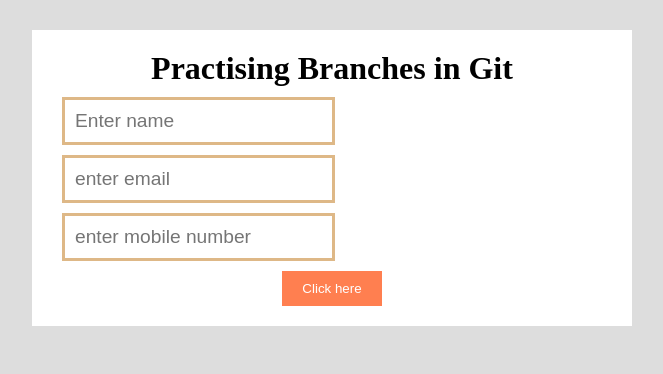
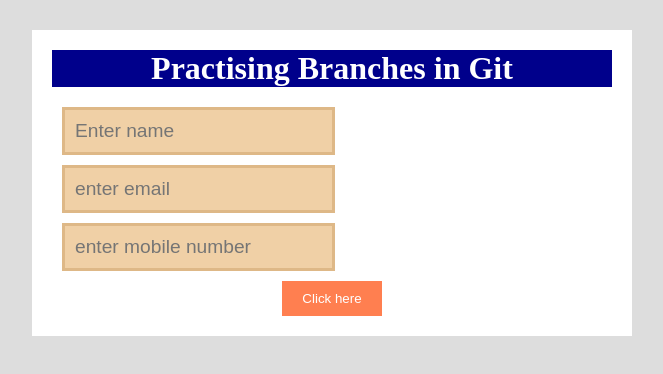
Before and after one commit to AshutoshKr1098/RegistrationForm-Regex-, a plain HTML site: page index.html in a window 1280 px wide. Shown: the whole page, without its empty margins (308-971 px from the left). Drawn offline with Linux system fonts and the light colour scheme.

Commit message:
added background color to input and h1

```diff
--- a/style.css
+++ b/style.css
@@ -15,12 +15,18 @@
     padding: 20px;
     text-align: center;
 }
+h1{
+    color:white;
+    background-color: darkblue;
+    margin-bottom: 20px;
+}
 input{
     display: block;
     margin:10px;
     padding:10px;
     border: 3px solid burlywood;
     font-size: larger;
+    background-color: rgb(240, 208, 166);
 }
 button{
     padding: 10px;
```
